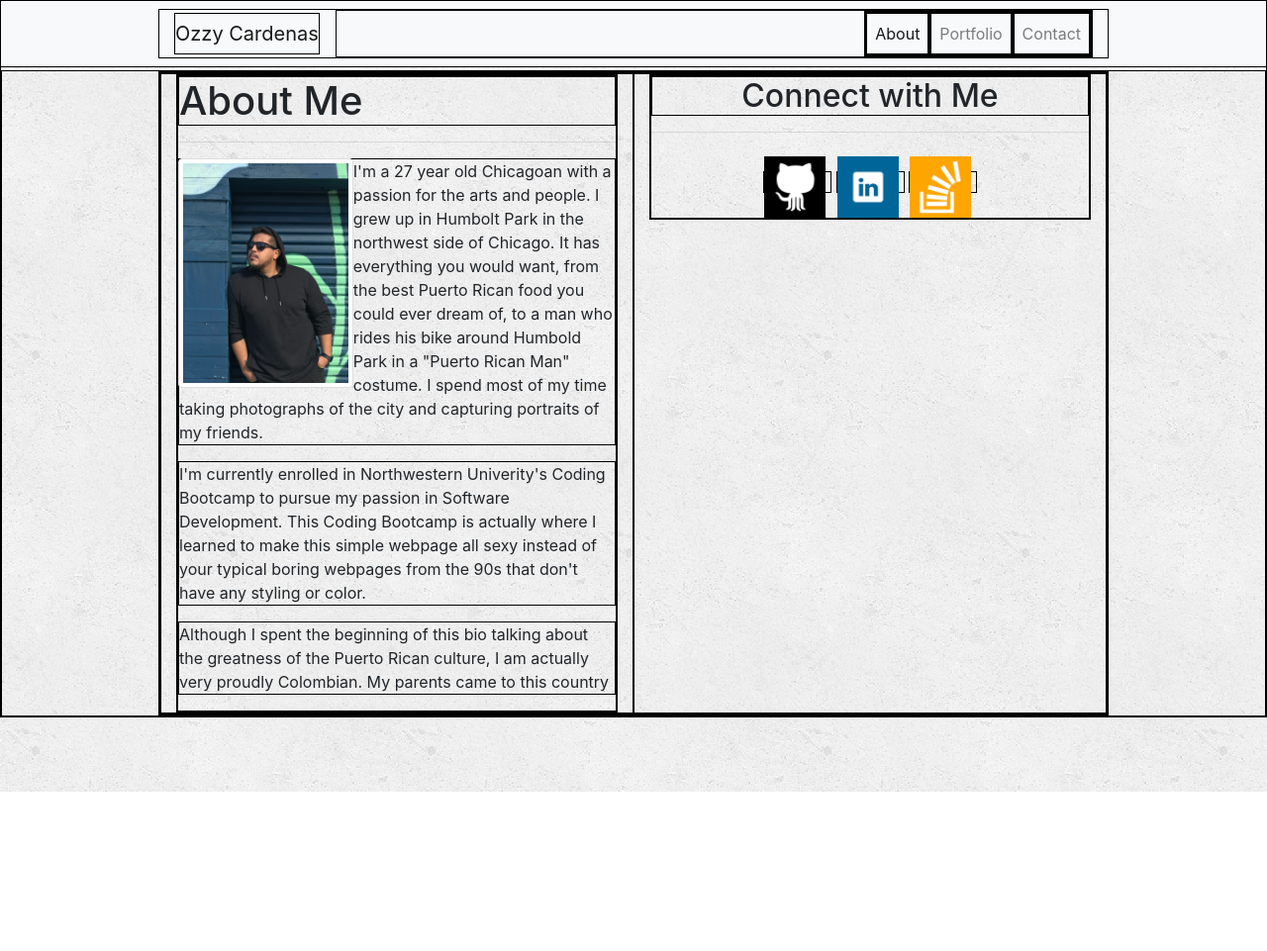
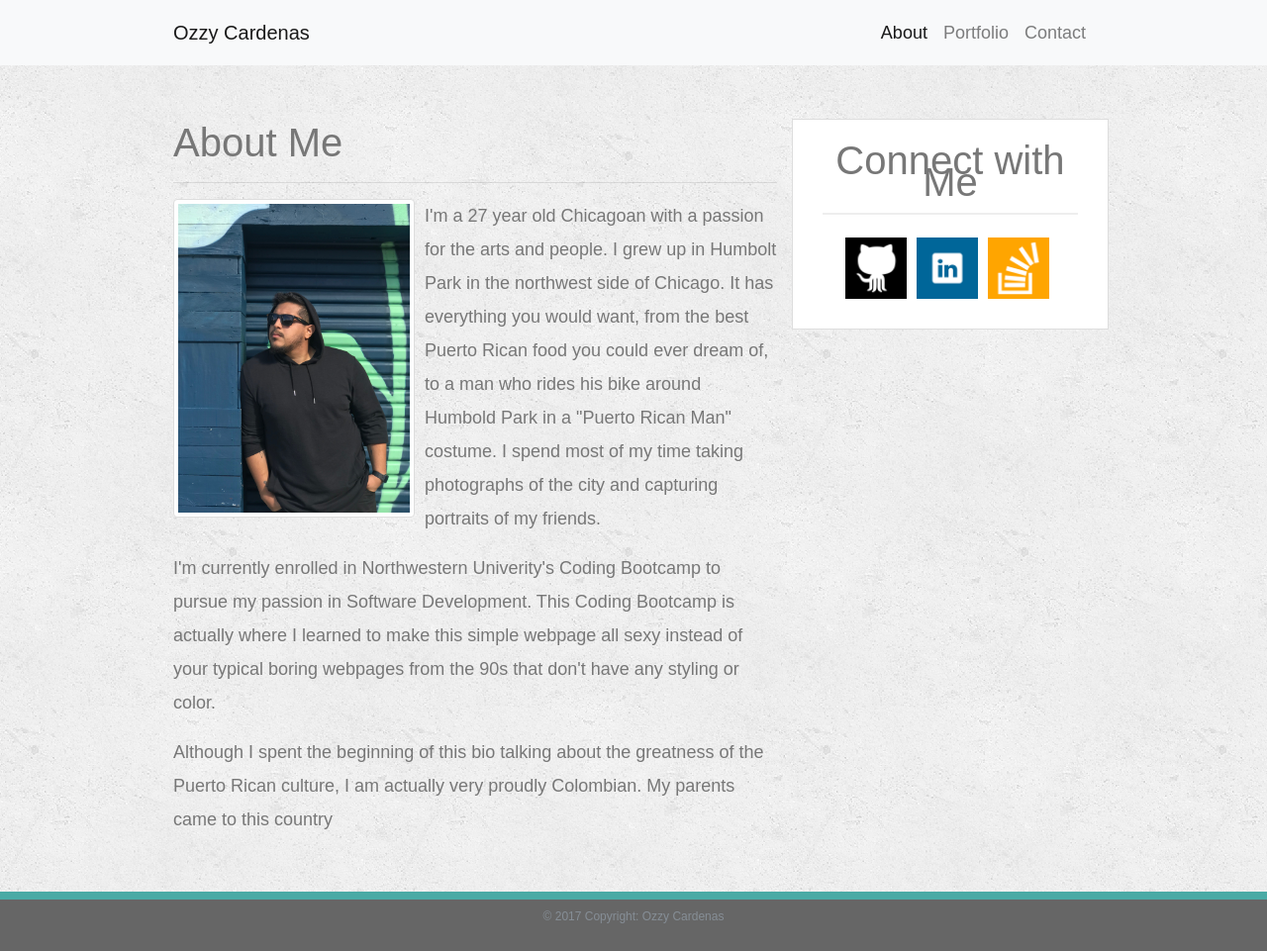
Before and after one commit to iamtheozzy/Bootstrap-Portfolio, a plain HTML site: page index.html in a window 1280 px wide. Shown: the whole page at 99% size. Before the commit the page ends 800 px from the top, so only its background shows below. Drawn offline with nearby package versions, Linux system fonts and the light colour scheme.

Commit message:
Styled connect page slightly

```diff
--- a/assets/css/style.css
+++ b/assets/css/style.css
@@ -1,20 +1,53 @@
-* {
+/** {
   border: 1px solid black;
-}
+}*/
 
 body {
   margin-top: 70px;
+  margin-bottom: 100px;
+  font-family: Arial, "Helvetica Neue", Helvetica, sans-serif;
+  font-size: 18px;
+  line-height: 34px;
+  color: #777;
   background-image: url("../images/concrete_seamless.png");
+}
+
+html {
+  position: relative;
+  min-height: 100%;
 }
 
 .container {
   max-width: 960px;
 }
+/* Main Content*/
 
 #maincontent-image {
   max-width: 40%;
+  margin-right: 10px;
 }
 
+.main-content {
+  margin-top: 120px;
+}
+
+/* Sidebar */
+
+.sidebar {
+  width: 100%;
+  height: 60%;
+  padding: 30px;
+  margin-bottom: 20px;
+  background: #fff;
+  border: 1px solid #ddd;
+}
+
+.sidebar h1 {
+  padding-bottom: 20px;
+  margin-bottom: 15px;
+  line-height: 22px;
+  border-bottom: 2px solid #eee;
+}
 
 .social {
   width: 62px;
@@ -22,3 +55,17 @@ body {
   margin-top: 8px;
   margin-right: 5px;
 }
+
+/* Begin Sticky Footer*/
+#footer {
+  position: absolute;
+  bottom: 0;
+  width: 100%;
+  height: 60px;
+  font-size: 12px;
+  color: #fff;
+  color: #ccc;
+  text-align: center;
+  background: #666;
+  border-top: 8px solid #4aaaa5;
+}
--- a/index.html
+++ b/index.html
@@ -12,6 +12,7 @@
     <link rel="stylesheet" href="assets/css/style.css">
   </head>
   <body>
+
     <!-- Navbar -->
     <nav class="navbar navbar-expand-lg navbar-light fixed-top bg-light">
       <div class="container">
@@ -36,9 +37,9 @@
       </div>
     </nav>
 
-    <div class="container">
+    <div class="container main-content">
       <div class="row">
-        <div class="col-lg-6">
+        <div class="col-lg-8">
           <div id="main-container">
             <section class="main-section">
               <h1>About Me</h1>
@@ -55,11 +56,10 @@
         </div>
       </div>
 
-        <div class="col-lg-6">
+        <div class="col-lg-4 sidebar">
           <section class="text-center">
             <div>
-              <h2>Connect with Me</h2>
-              <hr>
+              <h1>Connect with Me</h1>
               <a href="https://github.com/iamtheozzy"><img src="assets/images/githubicon2.png" target="_blank"class="social" alt="GitHub" /></a>
               <a href="https://www.linkedin.com/in/ozzy-cardenas-38678177"><img src="assets/images/linkedinicon.png" target="_blank"class="social" alt="LinkedIn" /></a>
               <a href="https://stackoverflow.com/users/8834938/iamtheozzy"><img src="assets/images/stackoverflowicon.png" target="_blank"class="social" alt="Stack Overflow" /></a>
@@ -67,9 +67,18 @@
           </section>
         </div>
       </div>
-
     </div>
 
+    <div id="footer">
+      <div class="container text-center">
+        <p class="text-muted">© 2017 Copyright: Ozzy Cardenas</p>
+      </div>
+    </div>
+    <!-- <footer class="footer text-center push">
+      <div class="container">
+        <span class="text-muted">© 2017 Copyright: Ozzy Cardenas</span>
+      </div>
+    </footer> -->
 
 
     <!-- Optional JavaScript -->
```
